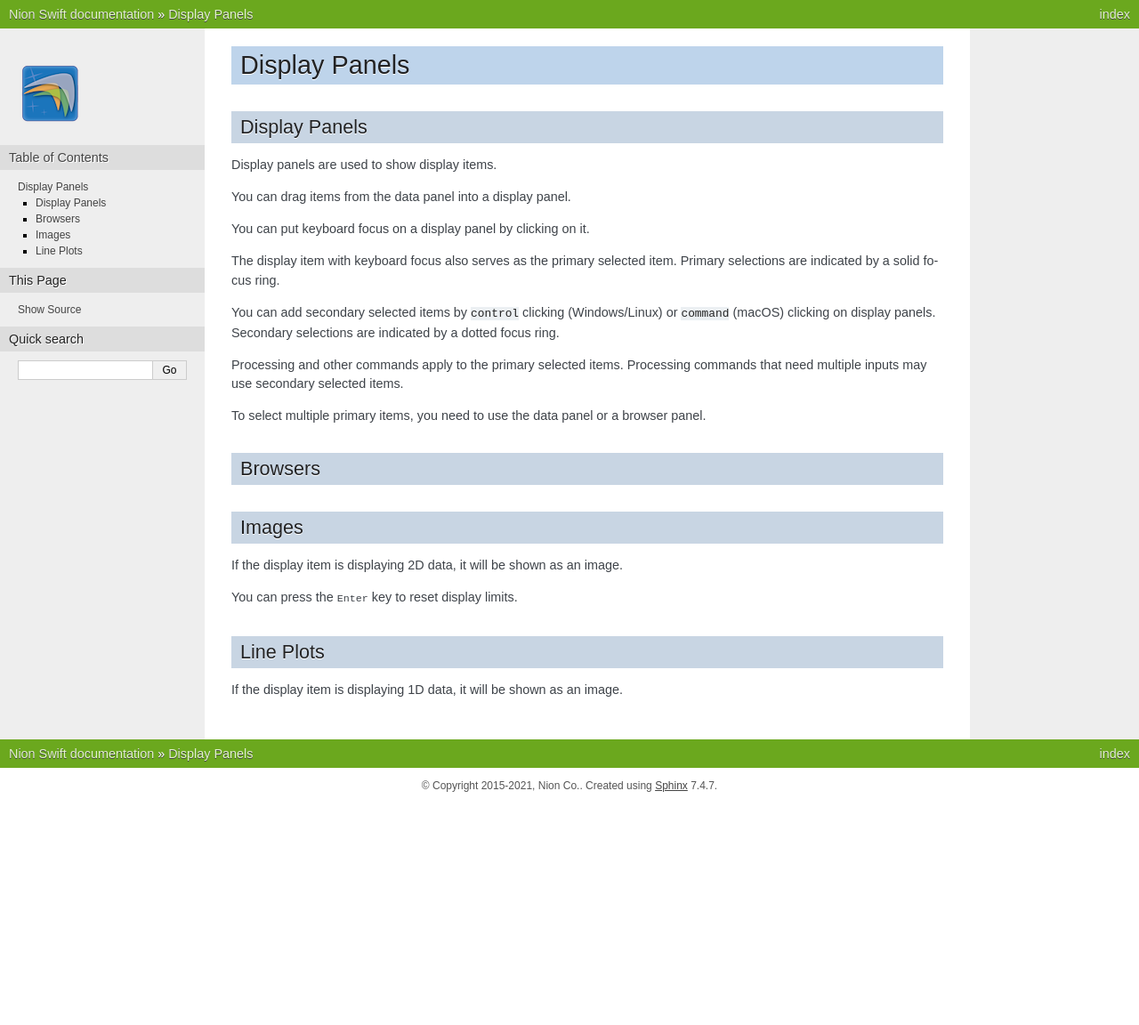
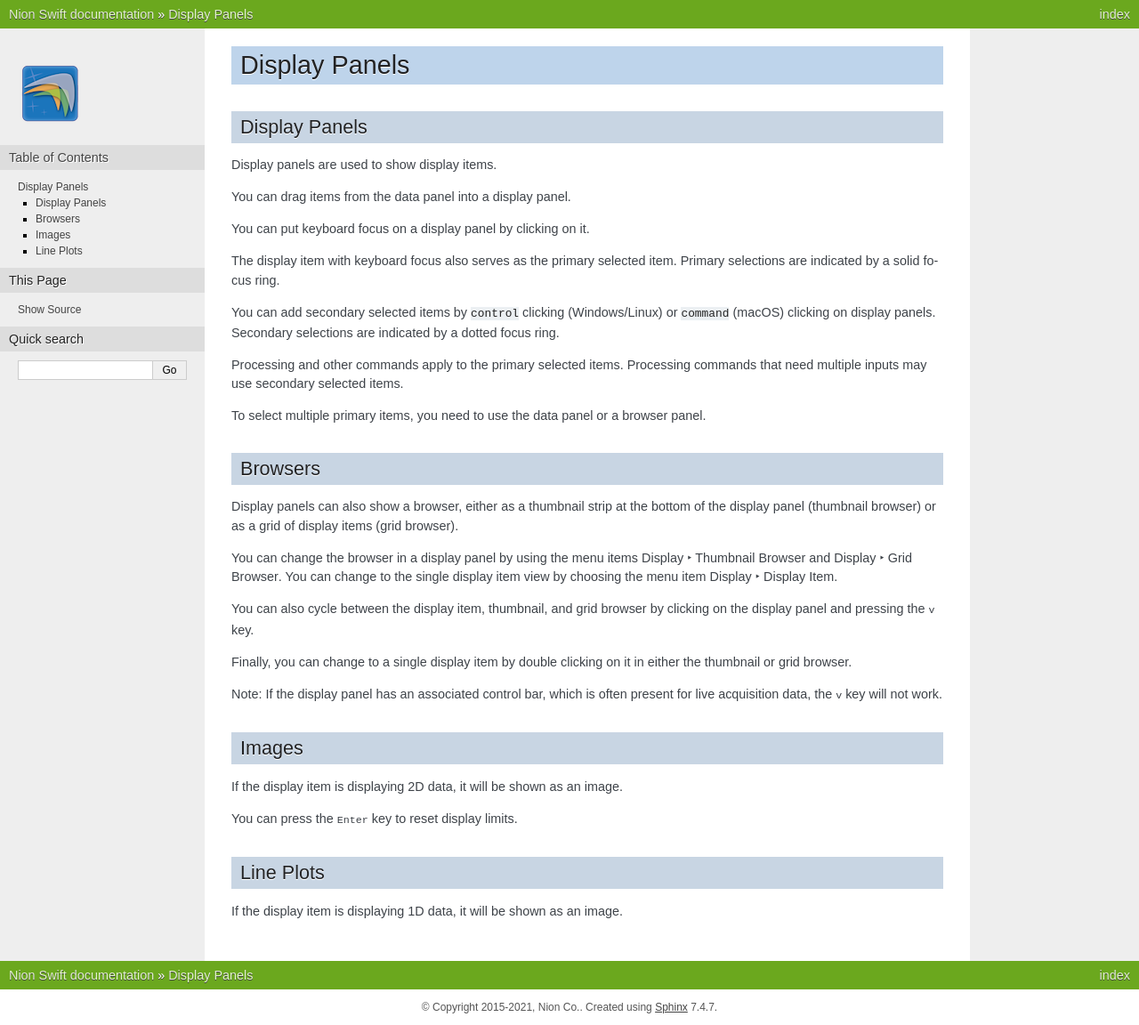
Before and after one commit to nion-software/nionswift, a Sphinx documentation site: the page built from docs/display_panels.rst, in a window 1280 px wide. Shown: the whole page at 89% size. Built offline with Sphinx 7.4.7, drawn with Linux system fonts in a browser that asks for light colours; before the commit the page ends 903 px from its top, so only the background shows below that.

Commit message:
Add description of display panel browsers

```diff
--- a/docs/display_panels.rst
+++ b/docs/display_panels.rst
@@ -23,6 +23,15 @@ To select multiple primary items, you need to use the data panel or a browser pa
 
 Browsers
 --------
+Display panels can also show a browser, either as a thumbnail strip at the bottom of the display panel (thumbnail browser) or as a grid of display items (grid browser).
+
+You can change the browser in a display panel by using the menu items :menuselection:`Display --> Thumbnail Browser` and :menuselection:`Display --> Grid Browser`. You can change to the single display item view by choosing the menu item :menuselection:`Display --> Display Item`.
+
+You can also cycle between the display item, thumbnail, and grid browser by clicking on the display panel and pressing the :kbd:`v` key.
+
+Finally, you can change to a single display item by double clicking on it in either the thumbnail or grid browser.
+
+Note: If the display panel has an associated control bar, which is often present for live acquisition data, the :kbd:`v` key will not work.
 
 Images
 ------
```
